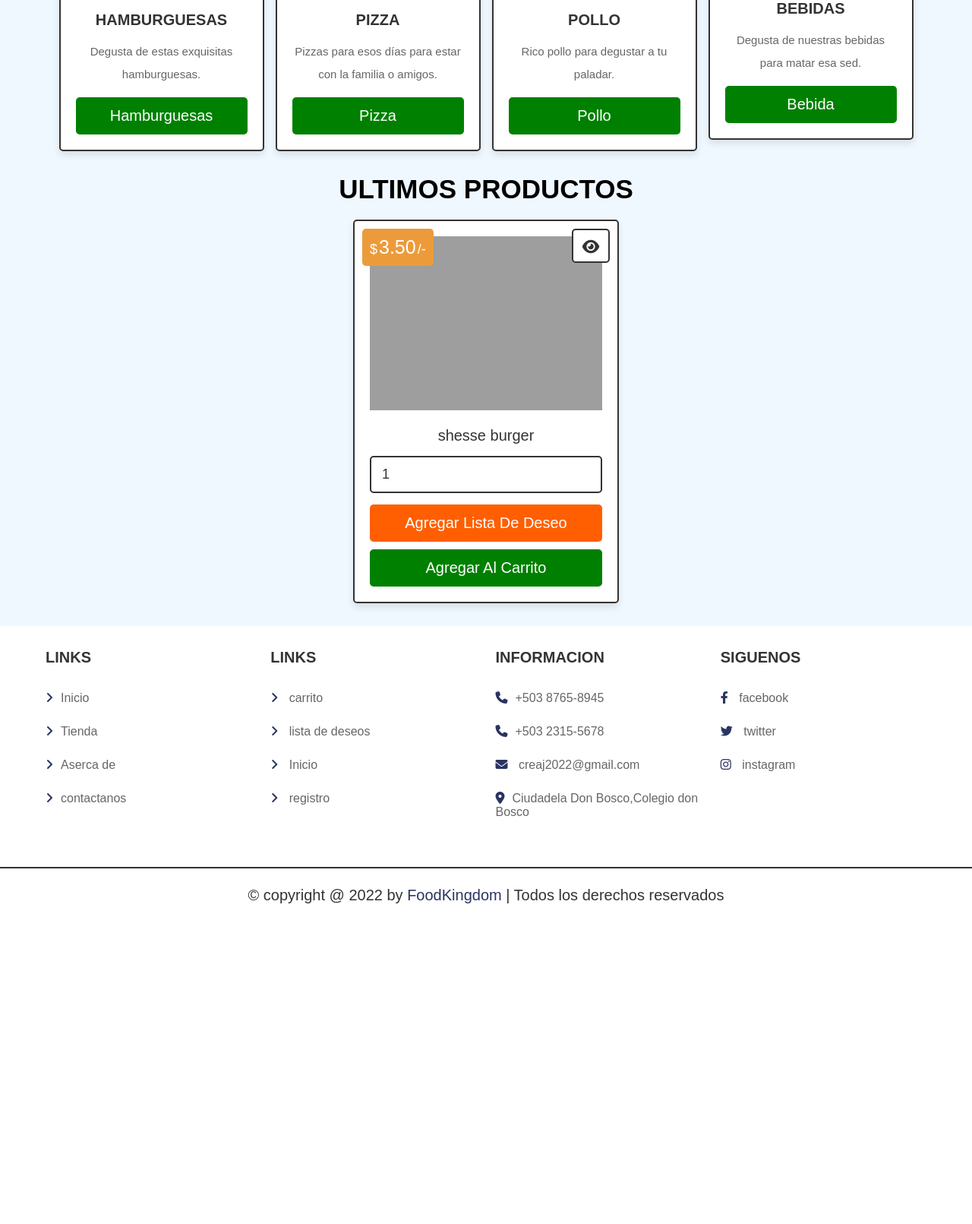
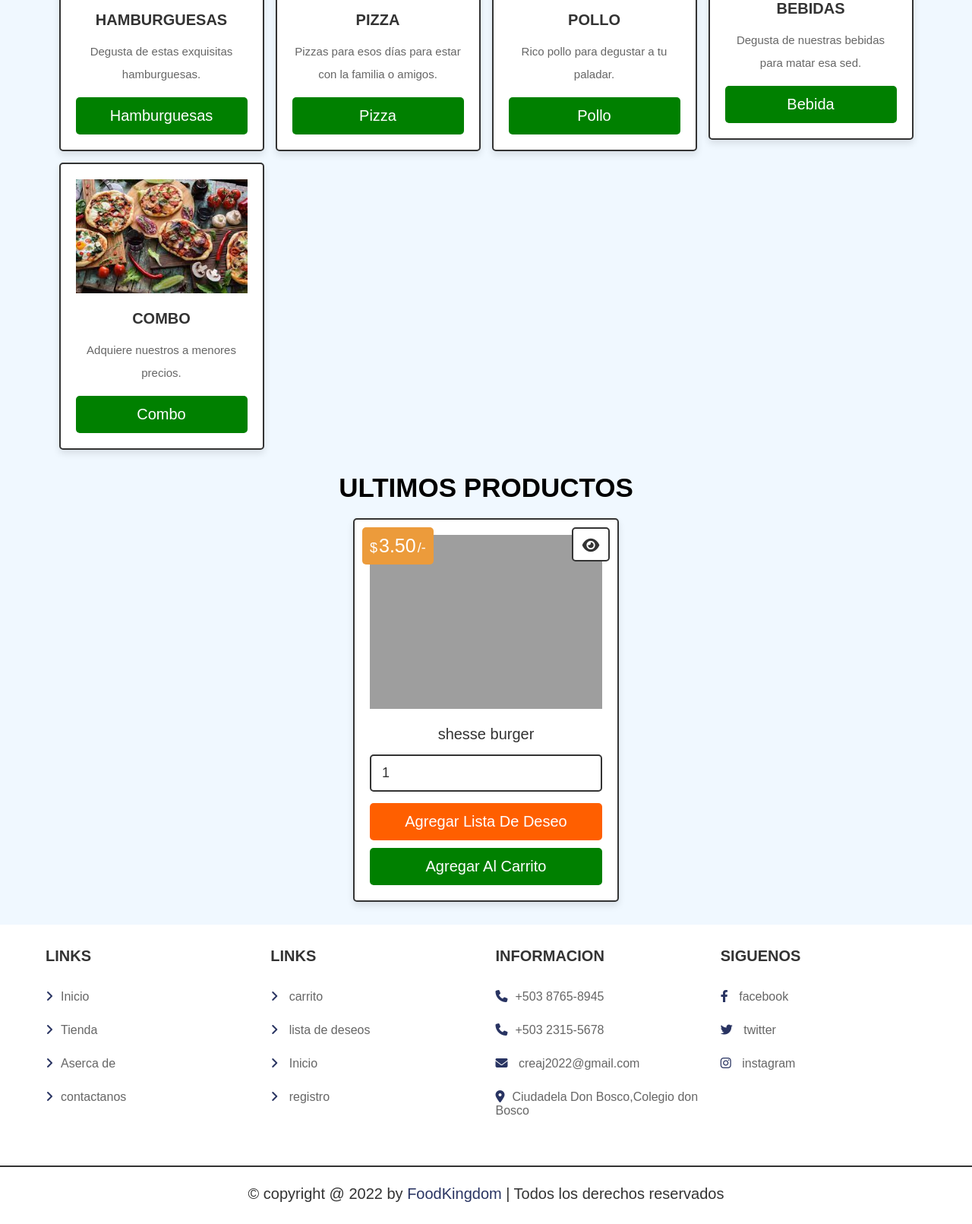
Before and after one commit to Foodcdb/CREAJ, a PHP site: page /home.php in a window 1280 px wide. Shown: the part 838-2449 px from the top of the page at 76% size. Before the commit the page ends 2027 px from the top, so only its background shows below. Run offline with PHP 8.4, Linux system fonts and the light colour scheme; a user stored in the database is signed in; data comes from the database, SQL or seed files in the repository; data that the repository does not hold is empty; some libraries are stand-ins or nearby versions; grey boxes are pictures that could not be loaded.

Commit message:
actualizacion de ruta y nueva categoria
nuevas rutas y categorias

```diff
--- a/admin_products.php
+++ b/admin_products.php
@@ -105,6 +105,7 @@ if(isset($_GET['delete'])){
                <option value="pizzas">Pizzas</option>
                <option value="Pollo">Pollo</option>
                <option value="Bebidas">Bebidas</option>
+               <option value="Combo">Combo</option>
          </select>
          </div>
          <div class="inputBox">
--- a/home.php
+++ b/home.php
@@ -160,6 +160,13 @@ if(isset($_POST['add_to_cart'])){
          <a href="category.php?category=Bebidas" class="btn">Bebida</a>
       </div>
 
+      <div class="box">
+         <img src="images/Pizza-1.jpg" alt="">
+         <h3>Combo</h3>
+         <p>Adquiere nuestros a menores precios.</p>
+         <a href="category.php?category=Combo" class="btn">Combo</a>
+      </div>
+
    </div>
 
 </section>
```
Also changed, not shown: category.php (+5 -4 lines).
